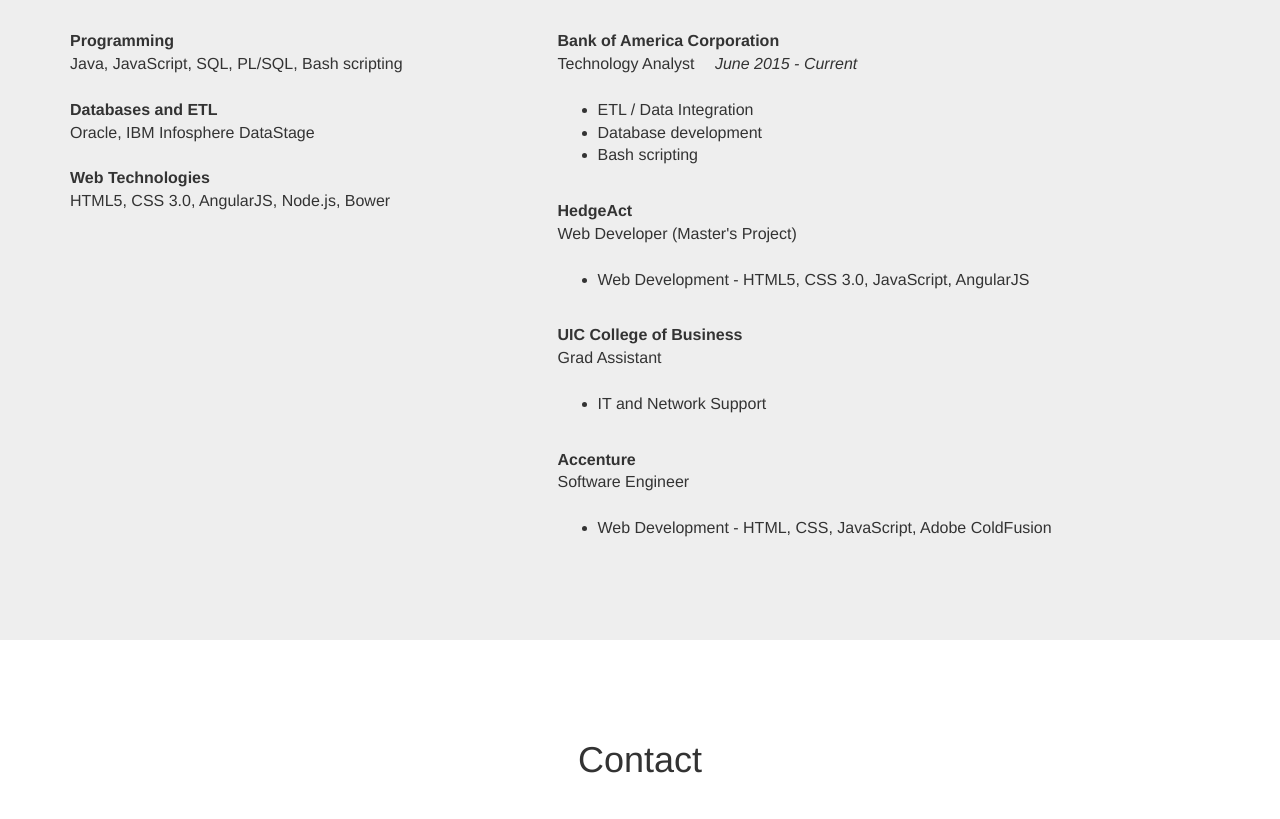
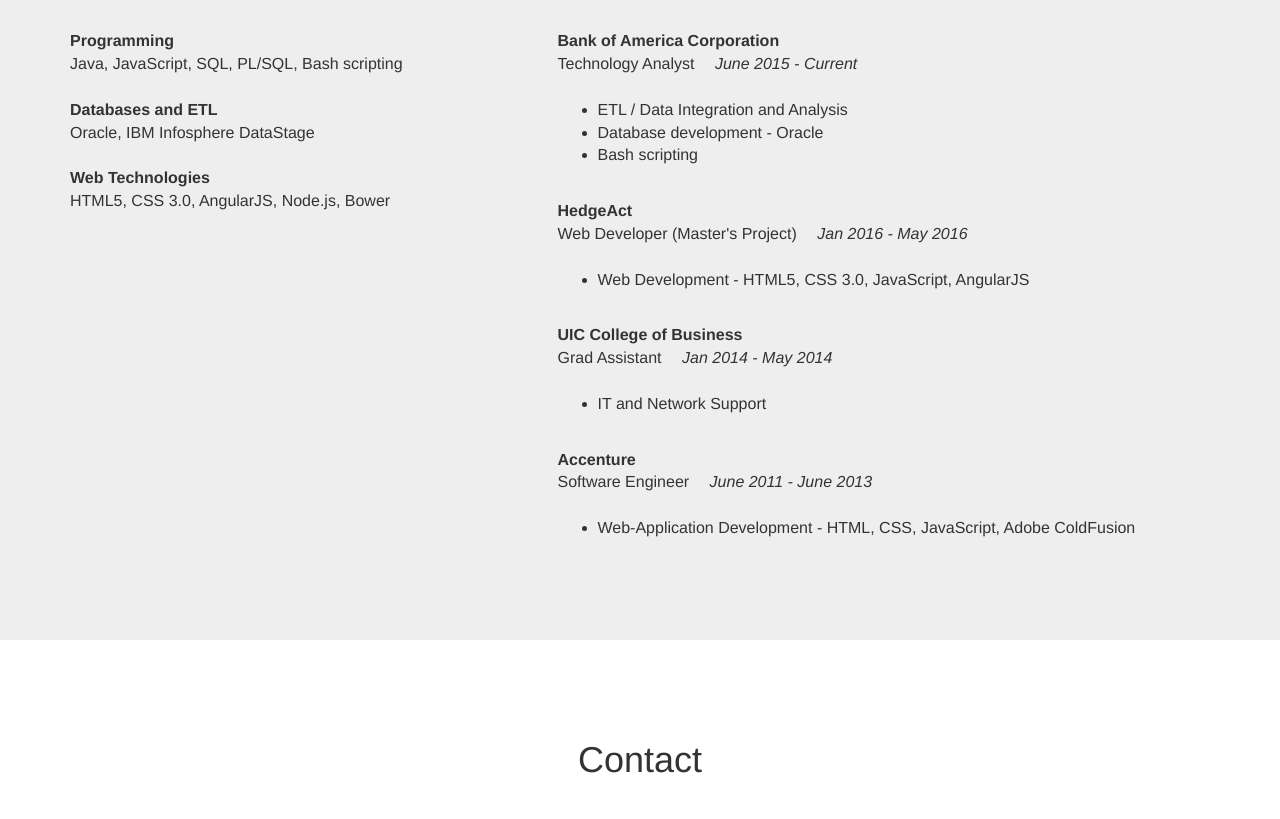
Before and after one commit to udai-singh/udai-singh.github.io, a website: page index.html in a window 1280 px wide. Shown: the part 1243-2062 px from the top of the page. Drawn offline with Linux system fonts and the light colour scheme.

Commit message:
update experience

```diff
--- a/index.html
+++ b/index.html
@@ -184,31 +184,30 @@
                       <dd>Technology Analyst &emsp;<i>June 2015 - Current</i></dd>
                       <br>
                       <ul>
-                        <li>ETL / Data Integration</li>
-                        <li>Database development</li>
+                        <li>ETL / Data Integration and Analysis</li>
+                        <li>Database development - Oracle</li>
                         <li>Bash scripting</li>
                       </ul>
                       <br>
                       <dt>HedgeAct</dt>
-                      <dd>Web Developer (Master's Project)</dd>
+                      <dd>Web Developer (Master's Project) &emsp;<i>Jan 2016 - May 2016</i></dd>
                       <br>
                       <ul>
                         <li>Web Development - HTML5, CSS 3.0, JavaScript, AngularJS</li>
                       </ul>
                       <br>
                       <dt>UIC College of Business</dt>
-                      <dd>Grad Assistant</dd>
+                      <dd>Grad Assistant &emsp;<i>Jan 2014 - May 2014</i></dd>
                       <br>
                       <ul>
                         <li>IT and Network Support</li>
                       </ul>
                       <br>
                       <dt>Accenture</dt>
-                      <dd>Software Engineer</dd>
+                      <dd>Software Engineer &emsp;<i>June 2011 - June 2013</i></dd>
                       <br>
                       <ul>
-                        <li>Web Development - HTML, CSS, JavaScript, Adobe ColdFusion</li>
-
+                        <li>Web-Application Development - HTML, CSS, JavaScript, Adobe ColdFusion</li>
                       </ul>
                     </dl>
                 </div>
```
